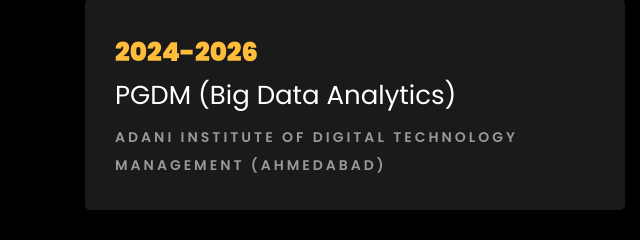
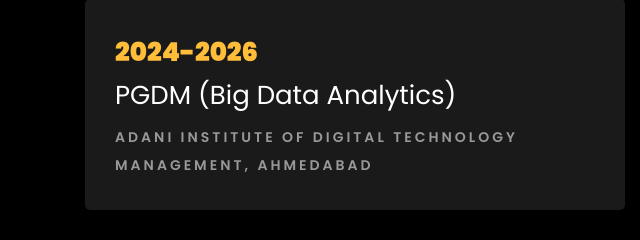
Before and after one commit to nikhil3856/nikhilsharma-portfolio, a plain HTML site: page index.html in a window 1280 px wide. Shown: the part 2717-2957 px from the top of the page, 0-640 px from the left. Drawn offline with Linux system fonts and the light colour scheme; files whose address does not match are found by name.

Commit message:
Update index.html

```diff
--- a/index.html
+++ b/index.html
@@ -387,7 +387,7 @@
     				<div class="resume-wrap ftco-animate">
     					<span class="date">2024-2026</span>
     					<h2>PGDM (Big Data Analytics)</h2>
-    					<span class="position">Adani Institute of Digital Technology Management (Ahmedabad)</span>
+    					<span class="position">Adani Institute of Digital Technology Management, Ahmedabad</span>
     					<!-- <p class="mt-4">Grade: First class.</p> -->
     				</div>
     			</div>
```
